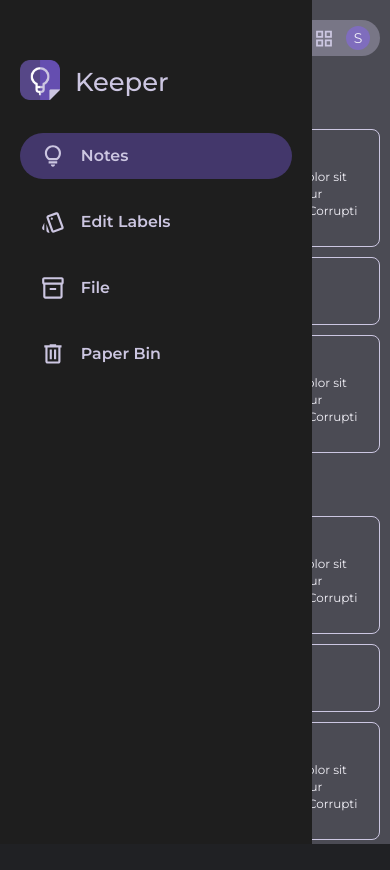
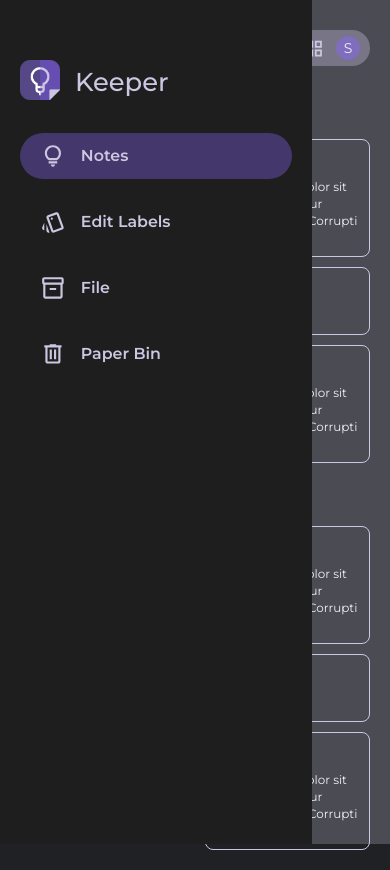
Before and after one commit to ShermanPI/Keeper, a React (Vite) app: page /home in a window 390 px wide. Both pictures are taken after a click on the button 38 px from the left and 38 px from the top of the page. Built offline with nearby package versions, Linux system fonts and the light colour scheme.

Commit message:
style: :iphone: Side menu with animations

```diff
--- a/src/assets/styles/pages/home.css
+++ b/src/assets/styles/pages/home.css
@@ -10,50 +10,10 @@ body {
   width: 100%;
   display: flex;
   flex-direction: column;
-  padding: 1rem;
+  padding: 2rem;
 }
 
 .dashboard-container {
   display: flex;
   gap: 2rem;
 }
-
-.categories-menu {
-  top: 0;
-  left: 0;
-  position: absolute;
-  width: 100%;
-  height: 100vh;
-  background-color: #ccc6e140;
-}
-
-.categories-section {
-  width: 80%;
-  height: 100vh;
-  background-color: #1e1e1e;
-  padding: 6rem 2rem;
-  display: flex;
-  flex-direction: column;
-  /* gap: 3rem; */
-}
-
-.logo-text {
-  width: 100%;
-  align-items: center;
-  gap: 1.5rem;
-  display: flex;
-  margin-bottom: 3rem;
-}
-
-.logo-text h1 {
-  font-size: calc(2rem + 1.5vw);
-  font-weight: 500;
-}
-
-.logotext-image-container {
-  width: 4rem;
-}
-
-.hidden {
-  display: none;
-}
--- a/src/components/Header/Header.jsx
+++ b/src/components/Header/Header.jsx
@@ -1,11 +1,11 @@
 import './assets/styles/header.css'
 import { MenuIcon, FrameIcon } from './assets/images/icons'
 
-export default function Header ({ handlerMenuOpen }) {
+export default function Header ({ menuOpenHandler }) {
   return (
     <header className='header-container'>
 
-      <button className='icon' onClick={handlerMenuOpen}>
+      <button className='icon' onClick={menuOpenHandler}>
         <MenuIcon />
       </button>
       <form className='form-filter-container'>
--- /dev/null
+++ b/src/components/SideMenu/SideMenu.jsx
@@ -0,0 +1,28 @@
+import './assets/styles/sideMenu.css'
+import { useState } from 'react'
+import MenuCategory from '../Category/MenuCategory'
+import { Inventory, Ligthbulb, PaperBin, Tags } from '../Category/assets/images/Icons'
+
+export default function SideMenu ({ menuOpen, menuOpenHandler }) {
+  const [selectedLabel, setSelectedLabel] = useState('category-1')
+  const hiddenClass = menuOpen ? '' : 'hidden'
+
+  return (
+    <section className={`categories-menu ${hiddenClass}`} onClick={menuOpenHandler}>
+      <section className={`categories-section ${hiddenClass}`} onClick={(e) => e.stopPropagation()}>
+        <div className='logo-text'>
+          <div className='logotext-image-container'>
+            <img src='src/assets/images/logo.png' alt='Keeper App Logo' />
+          </div>
+          <h1>Keeper</h1>
+        </div>
+        <ul className='categories-list'>
+          <li><MenuCategory id='category-1' labelHandler={setSelectedLabel} selectedLabel={selectedLabel} icon={<Ligthbulb />}> Notes </MenuCategory></li>
+          <li><MenuCategory id='category-2' labelHandler={setSelectedLabel} selectedLabel={selectedLabel} icon={<Tags />}> Edit Labels </MenuCategory></li>
+          <li><MenuCategory id='category-3' labelHandler={setSelectedLabel} selectedLabel={selectedLabel} icon={<Inventory />}> File </MenuCategory></li>
+          <li><MenuCategory id='category-4' labelHandler={setSelectedLabel} selectedLabel={selectedLabel} icon={<PaperBin />}> Paper Bin </MenuCategory></li>
+        </ul>
+      </section>
+    </section>
+  )
+}
--- /dev/null
+++ b/src/components/SideMenu/assets/styles/sideMenu.css
@@ -0,0 +1,48 @@
+.categories-menu {
+    top: 0;
+    left: 0;
+    position: absolute;
+    width: 100%;
+    height: 100vh;
+    background-color: #ccc6e140;
+    transition: all 0.5s ease;
+
+}
+
+.categories-menu.hidden {
+  opacity: 0;
+  visibility: hidden;
+  pointer-events: none;
+}
+
+.categories-section {
+  width: 80%;
+  height: 100vh;
+  background-color: #1e1e1e;
+  padding: 6rem 2rem;
+  display: flex;
+  flex-direction: column;
+  transition: all 0.5s ease;
+
+}
+
+.categories-section.hidden{
+  transform: translateX(-100%);
+}
+
+.logo-text {
+  width: 100%;
+  align-items: center;
+  gap: 1.5rem;
+  display: flex;
+  margin-bottom: 3rem;
+}
+
+.logo-text h1 {
+  font-size: calc(2rem + 1.5vw);
+  font-weight: 500;
+}
+
+.logotext-image-container {
+  width: 4rem;
+}
--- a/src/routes/Home.jsx
+++ b/src/routes/Home.jsx
@@ -2,40 +2,21 @@ import '../assets/styles/pages/home.css'
 import Header from '../components/Header/Header'
 import NotesSection from '../components/NotesSection/NotesSection'
 import Note from '../components/Note/Note'
-import MenuCategory from '../components/Category/MenuCategory'
-import { Inventory, Ligthbulb, PaperBin, Tags } from '../components/Category/assets/images/Icons'
 import { useState } from 'react'
+import SideMenu from '../components/SideMenu/SideMenu'
 
 export default function Home () {
-  const [selectedLabel, setSelectedLabel] = useState('category-1')
   const [menuOpen, setMenuOpen] = useState(false)
 
-  const handlerMenuOpener = () => {
+  const menuOpenHandler = () => {
     setMenuOpen(!menuOpen)
   }
 
   return (
     <div className='home-container'>
-      <Header handlerMenuOpen={handlerMenuOpener} />
+      <Header menuOpenHandler={menuOpenHandler} />
       <section className='dashboard-container'>
-
-        <section className={`categories-menu ${menuOpen ? '' : 'hidden'}`} onClick={handlerMenuOpener}>
-          <section className='categories-section' onClick={(e) => e.stopPropagation()}>
-
-            <div className='logo-text'>
-              <div className='logotext-image-container'>
-                <img src='src/assets/images/logo.png' alt='Keeper App Logo' />
-              </div>
-              <h1>Keeper</h1>
-            </div>
-            <ul className='categories-list'>
-              <li><MenuCategory id='category-1' labelHandler={setSelectedLabel} selectedLabel={selectedLabel} icon={<Ligthbulb />}> Notes </MenuCategory></li>
-              <li><MenuCategory id='category-2' labelHandler={setSelectedLabel} selectedLabel={selectedLabel} icon={<Tags />}> Edit Labels </MenuCategory></li>
-              <li><MenuCategory id='category-3' labelHandler={setSelectedLabel} selectedLabel={selectedLabel} icon={<Inventory />}> File </MenuCategory></li>
-              <li><MenuCategory id='category-4' labelHandler={setSelectedLabel} selectedLabel={selectedLabel} icon={<PaperBin />}> Paper Bin </MenuCategory></li>
-            </ul>
-          </section>
-        </section>
+        <SideMenu menuOpen={menuOpen} menuOpenHandler={menuOpenHandler} />
 
         <section className='all-notes-container'>
           <NotesSection title='Pinned'>
```
